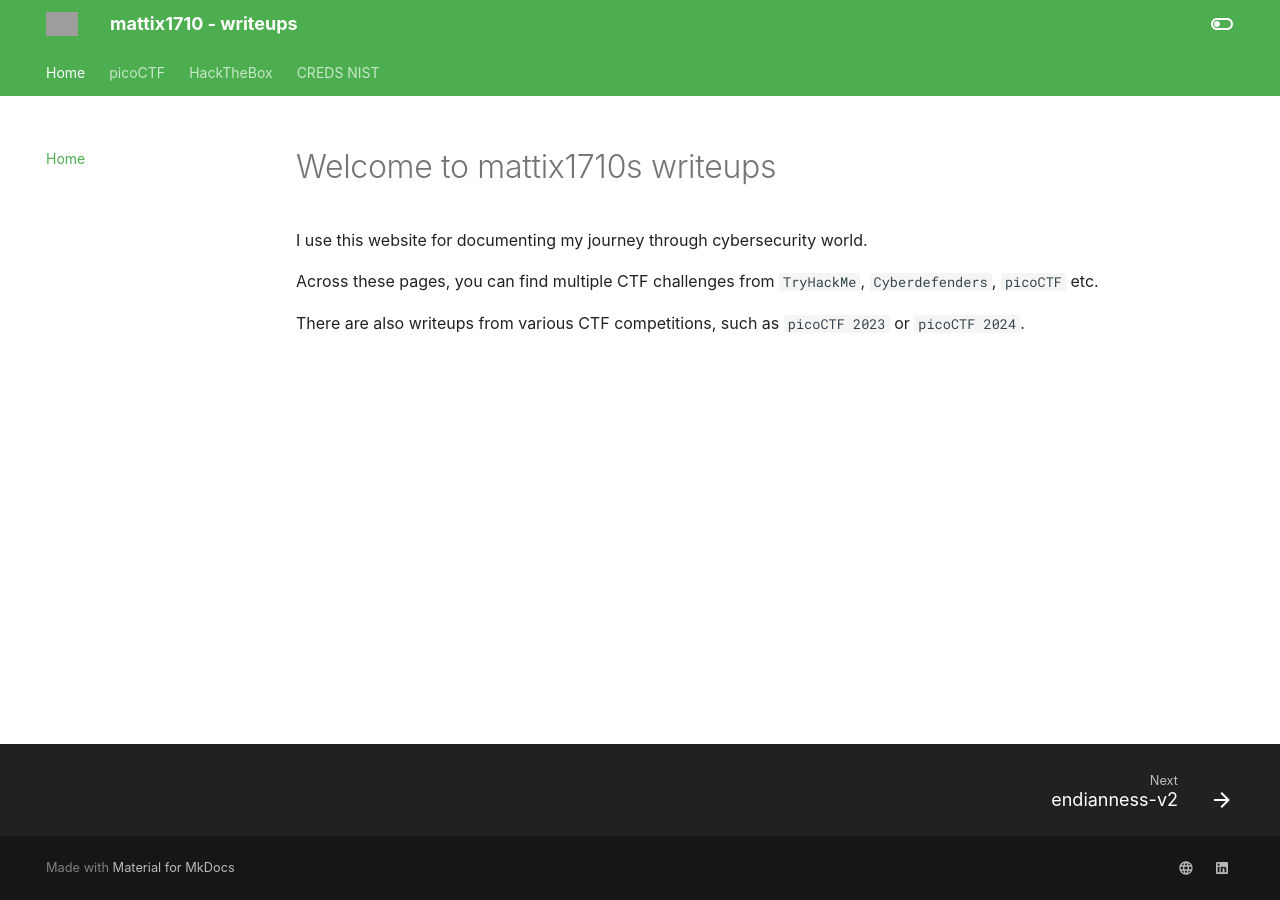
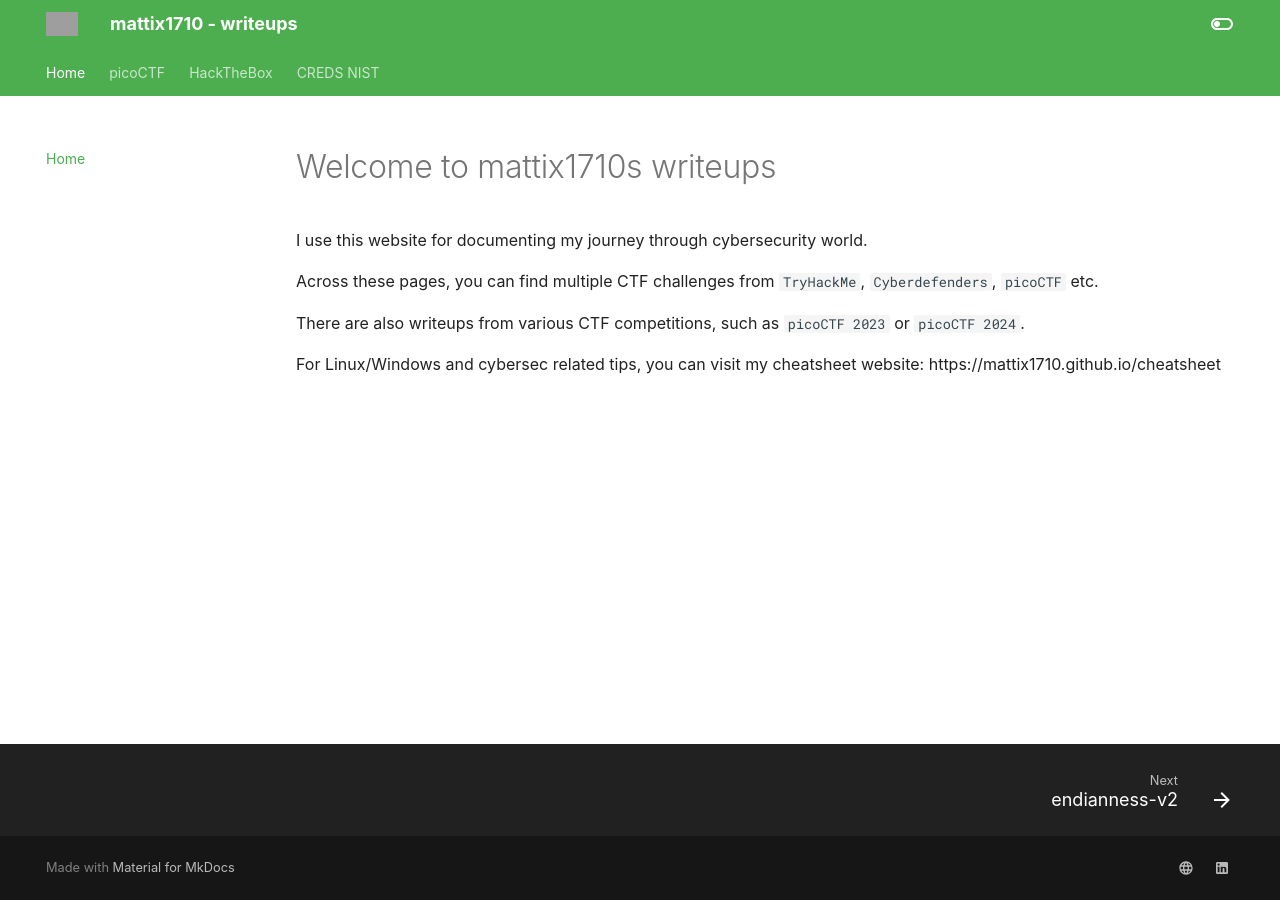
Before and after one commit to mattix1710/writeups, an MkDocs documentation site: the page built from docs/index.md, in a window 1280 px wide. Built offline with MkDocs 1.6.1 and Material for MkDocs 9.7.7, drawn with Linux system fonts in a browser that asks for light colours; some web fonts are replaced; grey boxes are pictures that could not be loaded.

Commit message:
Updated index site

```diff
--- a/docs/index.md
+++ b/docs/index.md
@@ -5,3 +5,5 @@ I use this website for documenting my journey through cybersecurity world.
 Across these pages, you can find multiple CTF challenges from `TryHackMe`, `Cyberdefenders`, `picoCTF` etc.
 
 There are also writeups from various CTF competitions, such as `picoCTF 2023` or `picoCTF 2024`.
+
+For Linux/Windows and cybersec related tips, you can visit my cheatsheet website: https://mattix1710.github.io/cheatsheet
```
